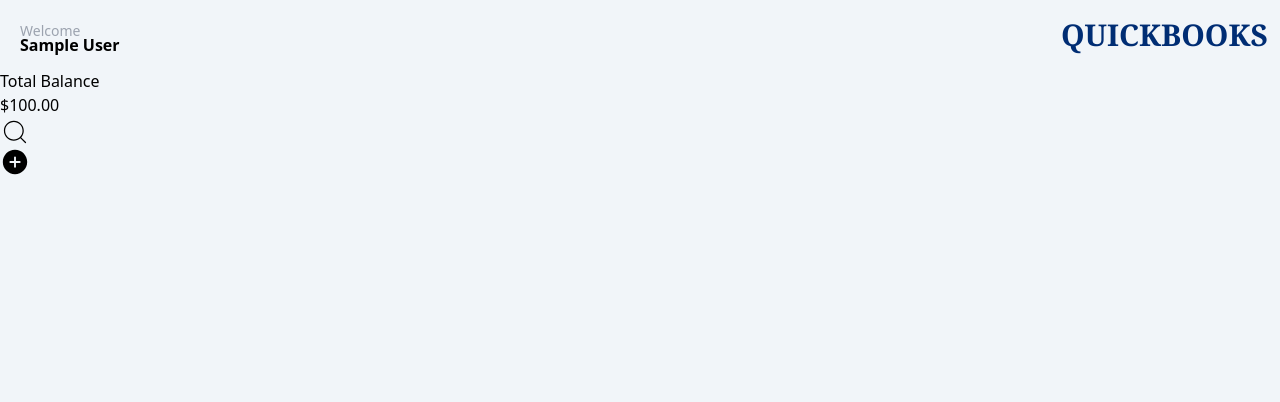
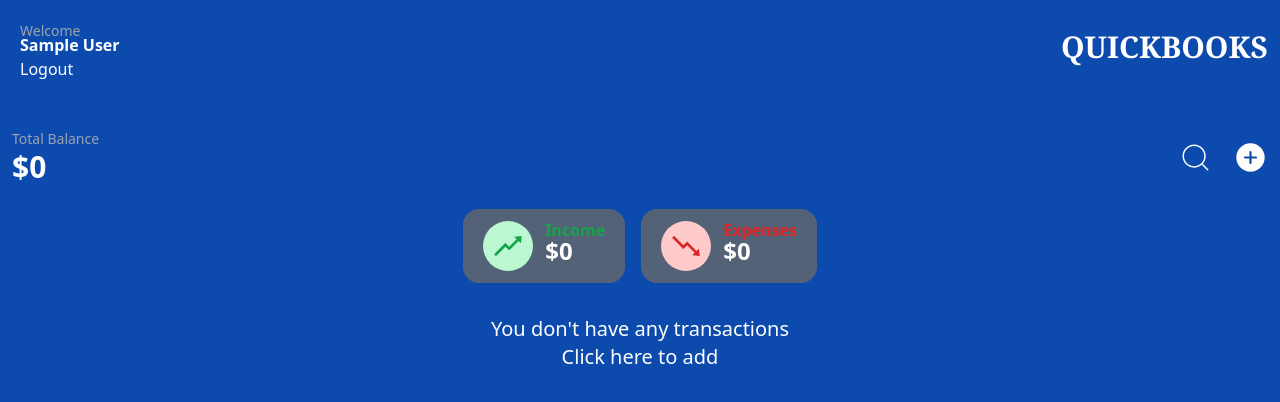
Before and after one commit to ugbeadie/QuickBooks, a React (Vite) app: page /menu in a window 1280 px wide. Shown: the top 402 px of the page. Built offline with nearby package versions, Linux system fonts and the light colour scheme; no server answers; the database is empty; sample sign-in values are in the browser's storage.

Commit message:
more styling applied

```diff
--- a/src/components/Pages/MainMenu.jsx
+++ b/src/components/Pages/MainMenu.jsx
@@ -1,45 +1,46 @@
-// import { useContext, useState } from "react";
-// import { signOut } from "firebase/auth";
-// import { auth } from "../../config/firebase";
-// import { useGetTransactions } from "../../hooks/useGetTransactions";
+import { useContext, useState } from "react";
+import { signOut } from "firebase/auth";
+import { auth } from "../../config/firebase";
+import { useGetTransactions } from "../../hooks/useGetTransactions";
 import { useGetUserInfo } from "../../hooks/useGetUserInfo";
-// import { useNavigate } from "react-router-dom";
-// import Transactions from "../Transactions";
-// import { SearchTransactions } from "../SearchTransactions";
-// // import { FilterButtons } from "../FilterButtons";
-// import { AddTransactionModal } from "../Modals/AddTransactionModal";
-// import { IoIosAddCircle } from "react-icons/io";
-// import { TransactionInputs } from "../TransactionInputs";
-// import { userAuthContext } from "../../Context";
-// import { useClearAllTransactions } from "../../hooks/useClearAllTransactions";
-// import { ClearAllTransactionsModal } from "../Modals/ClearAllTransactionsModal";
+import { useNavigate } from "react-router-dom";
+import Transactions from "../Transactions";
+import { SearchTransactions } from "../SearchTransactions";
+// import { FilterButtons } from "../FilterButtons";
+import { AddTransactionModal } from "../Modals/AddTransactionModal";
+import { IoIosAddCircle } from "react-icons/io";
+import { TransactionInputs } from "../TransactionInputs";
+import { userAuthContext } from "../../Context";
+import { useClearAllTransactions } from "../../hooks/useClearAllTransactions";
+import { ClearAllTransactionsModal } from "../Modals/ClearAllTransactionsModal";
 import { CiSearch } from "react-icons/ci";
 import { IoAddCircle } from "react-icons/io5";
+import { AiOutlineRise, AiOutlineFall } from "react-icons/ai";
 const MainMenu = () => {
-  // const { transactions, transactionValues } = useGetTransactions();
+  const { transactions, transactionValues } = useGetTransactions();
   const { name, email, picture } = useGetUserInfo();
-  // const { balance, income, expenses } = transactionValues;
-  // const {
-  //   showAddTransactionModal,
-  //   setShowAddTransactionModal,
-  //   showClearAllTransactionsModal,
-  //   setShowClearAllTransactionsModal,
-  //   loading,
-  //   setLoading,
-  // } = useContext(userAuthContext);
-  // const { clearAllTransactions } = useClearAllTransactions();
+  const { balance, income, expenses } = transactionValues;
+  const {
+    showAddTransactionModal,
+    setShowAddTransactionModal,
+    showClearAllTransactionsModal,
+    setShowClearAllTransactionsModal,
+    loading,
+    setLoading,
+  } = useContext(userAuthContext);
+  const { clearAllTransactions } = useClearAllTransactions();
 
-  // const navigate = useNavigate();
+  const navigate = useNavigate();
 
-  // const handleLogout = async () => {
-  //   try {
-  //     await signOut(auth);
-  //     localStorage.clear();
-  //     navigate("/login");
-  //   } catch (err) {
-  //     console.error(err);
-  //   }
-  // };
+  const handleLogout = async () => {
+    try {
+      await signOut(auth);
+      localStorage.clear();
+      navigate("/login");
+    } catch (err) {
+      console.error(err);
+    }
+  };
 
   // const handleDeleteAll = async () => {
   //   try {
@@ -55,8 +56,8 @@
   return (
     <>
       <main>
-        <div className="font-sans bg-slate-100 h-screen">
-          <nav className="flex justify-between items-center  p-3">
+        <div className="font-sans bg-[#0c4aad] min-h-screen  p-3">
+          <nav className="flex justify-between items-center ">
             <div className="flex">
               {picture && (
                 <img
@@ -66,32 +67,94 @@
                 />
               )}
               <div className="ml-2 ">
-                {name && (
+                {name ? (
                   <p className="text-sm text-gray-400 mt-4 leading-[5px]">
                     Welcome <br />
-                    <span className="text-base text-black font-bold">
+                    <span className="text-base text-white font-bold">
                       {" "}
                       {name}
                     </span>
                   </p>
+                ) : (
+                  <p className="text-sm text-gray-400 mt-4 leading-[5px]">
+                    Welcome <br />
+                    <span className="text-base text-white font-bold">
+                      {" "}
+                      {email}
+                    </span>
+                  </p>
                 )}
+                <p className="cursor-pointer text-white" onClick={handleLogout}>
+                  Logout
+                </p>
               </div>
             </div>
-            <h3 className="font-serif font-bold text-[#002D74] text-lg sm:text-3xl ">
+            <h3 className="font-serif font-bold text-white text-lg sm:text-3xl ">
               QUICKBOOKS
             </h3>
           </nav>
 
-          <div>
+          <div className="flex justify-between mt-12">
             <div>
-              <p>Total Balance</p>
-              <h3>$100.00</h3>
+              <p className="text-sm text-gray-400">Total Balance</p>
+              <h3 className="text-3xl text-white font-semibold">${balance}</h3>
             </div>
-            <div>
-              <CiSearch size={30} />
-              <IoAddCircle size={30} />
+            <div className="flex items-center gap-5">
+              <CiSearch size={35} className="cursor-pointer text-white" />
+
+              <IoAddCircle
+                size={35}
+                onClick={() => setShowAddTransactionModal(true)}
+                className="cursor-pointer text-white"
+              />
+              <AddTransactionModal
+                showAddTransactionModal={showAddTransactionModal}
+                onClose={() => setShowAddTransactionModal(false)}
+              >
+                <TransactionInputs />
+              </AddTransactionModal>
             </div>
           </div>
+
+          <div className="w-full flex justify-center gap-4 mt-6 ">
+            <div className="flex items-center gap-3 bg-[#546277] py-3 px-5 rounded-2xl">
+              <AiOutlineRise
+                size={50}
+                className="p-2 bg-green-200 text-green-600 rounded-full"
+              />
+              <div className="leading-[10px]">
+                <p className="text-green-600 font-bold">Income</p>
+                <h3 className="text-2xl text-white font-semibold">${income}</h3>
+              </div>
+            </div>
+            <div className="flex items-center gap-3 bg-[#546277] py-3 px-5 rounded-2xl">
+              <AiOutlineFall
+                size={50}
+                className="p-2 bg-red-200 text-red-600 rounded-full"
+              />
+              <div className="leading-[10px]">
+                <p className="text-red-600 font-bold">Expenses</p>
+                <h3 className="text-2xl text-white font-semibold">
+                  ${expenses}
+                </h3>
+              </div>
+            </div>
+          </div>
+
+          {transactions.length > 0 ? (
+            <div>
+              <div className="grid-rows-2">
+                <Transactions transactions={transactions} />
+              </div>
+            </div>
+          ) : (
+            <div className="flex flex-col justify-center items-center mt-8 text-white text-xl h-[50%]">
+              <p>You don't have any transactions</p>
+              <button onClick={() => setShowAddTransactionModal(true)}>
+                Click<span> here </span>to add
+              </button>
+            </div>
+          )}
         </div>
       </main>
     </>
@@ -111,12 +174,12 @@
 //       >
 //         <IoIosAddCircle size={25} />
 //       </button>
-//       <AddTransactionModal
-//         showAddTransactionModal={showAddTransactionModal}
-//         onClose={() => setShowAddTransactionModal(false)}
-//       >
-//         <TransactionInputs />
-//       </AddTransactionModal>
+// <AddTransactionModal
+//   showAddTransactionModal={showAddTransactionModal}
+//   onClose={() => setShowAddTransactionModal(false)}
+// >
+//   <TransactionInputs />
+// </AddTransactionModal>
 //       {/* ACCESS MODAL END */}
 
 //       <button onClick={handleLogout}>Logout</button>
--- a/src/components/Transactions.jsx
+++ b/src/components/Transactions.jsx
@@ -3,6 +3,7 @@
 import { userAuthContext } from "../Context";
 import { MdDelete } from "react-icons/md";
 import { DeleteTransactionModal } from "./Modals/DeleteTransactionModal";
+import { AiOutlineRise, AiOutlineFall } from "react-icons/ai";
 
 const Transactions = ({ transactions }) => {
   const { deleteTransaction } = useDeleteTransaction();
@@ -35,28 +36,54 @@
       {filteredTransactions.map((transaction) => {
         const { description, transactionAmount, transactionType } = transaction;
         return (
-          <div key={transaction.id} className="flex">
-            <ul>
-              <li>
-                <h4>{description}</h4>
-                <p>
-                  {transactionAmount} |{" "}
+          <div key={transaction.id} className="mt-8">
+            <h3 className="text-white text-xl mb-5">Transactions</h3>
+            <div className="flex justify-between">
+              <div className=" grid-rows-2">
+                <p className="text-white">{description}</p>
+                <div className="flex items-center gap-1">
+                  {transactionType === "income" ? (
+                    <AiOutlineRise
+                      size={15}
+                      className=" p-[2px] bg-green-200 text-green-600 rounded-full"
+                    />
+                  ) : (
+                    <AiOutlineFall
+                      size={15}
+                      className=" p-[2px] bg-red-200 text-red-600 rounded-full"
+                    />
+                  )}
                   <label
-                    style={{
-                      color: transactionType === "income" ? "green" : "red",
-                    }}
+                    className={
+                      transactionType === "income"
+                        ? "text-green-600"
+                        : "text-red-600"
+                    }
                   >
                     {transactionType}
                   </label>
+                </div>
+              </div>
+
+              <div className="flex items-center gap-2">
+                <p
+                  className={`text-xl font-semibold
+                    ${
+                      transactionType === "income"
+                        ? "text-green-600"
+                        : "text-red-600"
+                    }
+                  `}
+                >
+                  ${transactionAmount}
                 </p>
-              </li>
-            </ul>
-            <button
+
+                <MdDelete
+                  className="text-white cursor-pointer"
+                  size={25}
                   onClick={() => setShowDeleteTransactionModal(true)}
-              className="border bg-slate-600 text-gray-50 p-2"
-            >
-              <MdDelete size={25} />
-            </button>
+                />
+
                 <DeleteTransactionModal
                   showDeleteTransactionModal={showDeleteTransactionModal}
                   onClose={() => setShowDeleteTransactionModal(false)}
@@ -64,12 +91,14 @@
                   <div>
                     <h1>Confirm Delete</h1>
                     <p>
-                  Are you sure you want to delete this transaction, this action
-                  can't be undone
+                      Are you sure you want to delete this transaction, this
+                      action can't be undone
                     </p>
                   </div>
                   <div>
-                <button onClick={() => setShowDeleteTransactionModal(false)}>
+                    <button
+                      onClick={() => setShowDeleteTransactionModal(false)}
+                    >
                       cancel
                     </button>
                     <button
@@ -81,6 +110,8 @@
                   </div>
                 </DeleteTransactionModal>
               </div>
+            </div>
+          </div>
         );
       })}
     </>
@@ -88,3 +119,48 @@
 };
 
 export default Transactions;
+
+// <ul>
+//               <li>
+//                 <h4>{description}</h4>
+//                 <p>
+//                   {transactionAmount} |{" "}
+// <label
+//   style={{
+//     color: transactionType === "income" ? "green" : "red",
+//   }}
+// >
+//   {transactionType}
+// </label>
+//                 </p>
+//               </li>
+//             </ul>
+// <button
+//   onClick={() => setShowDeleteTransactionModal(true)}
+//   className="border bg-slate-600 text-gray-50 p-2"
+// >
+//   <MdDelete size={25} />
+// </button>
+// <DeleteTransactionModal
+//   showDeleteTransactionModal={showDeleteTransactionModal}
+//   onClose={() => setShowDeleteTransactionModal(false)}
+// >
+//   <div>
+//     <h1>Confirm Delete</h1>
+//     <p>
+//       Are you sure you want to delete this transaction, this action
+//       can't be undone
+//     </p>
+//   </div>
+//   <div>
+//     <button onClick={() => setShowDeleteTransactionModal(false)}>
+//       cancel
+//     </button>
+//     <button
+//       onClick={() => handleDelete(transaction.id)}
+//       type="submit"
+//     >
+//       {loading ? "deleting" : "delete"}
+//     </button>
+//   </div>
+// </DeleteTransactionModal>
```
Lines whose indentation alone changed are shown as unchanged.
